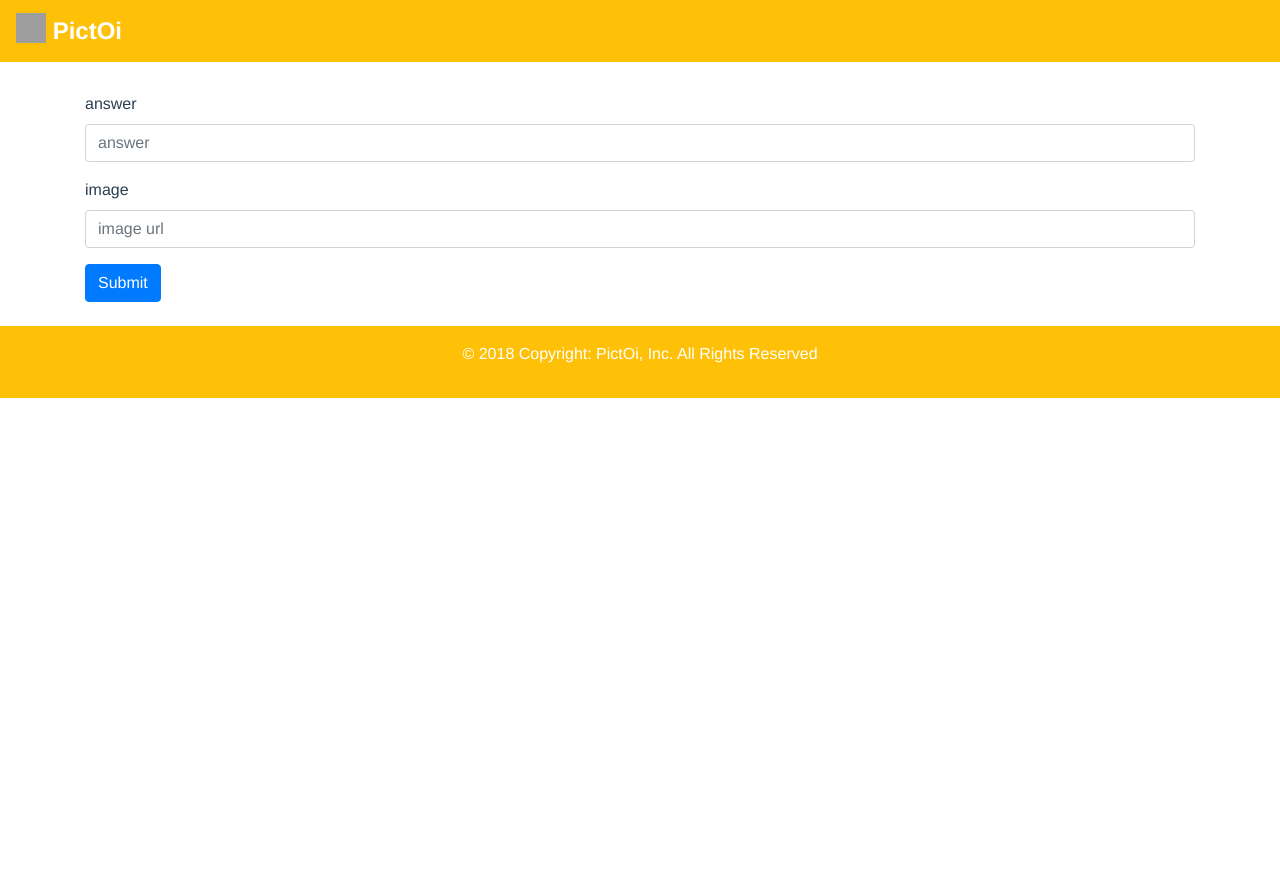
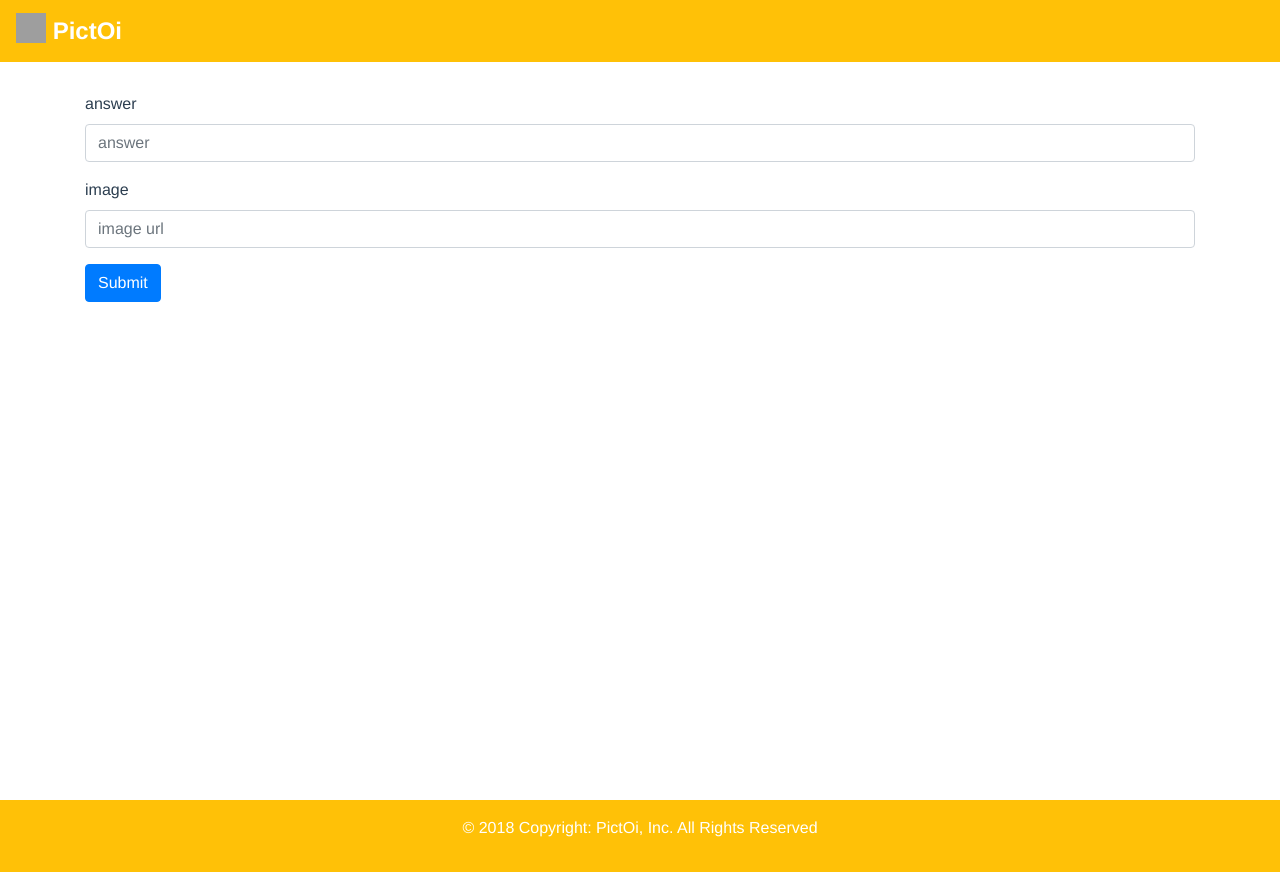
Before and after one commit to DrawOi/DrawOi, a Vue app: page /add in a window 1280 px wide. Before the commit the page ends 800 px from the top, so only its background shows below. Built offline with nearby package versions, Linux system fonts and the light colour scheme; no server answers; the database is empty; grey boxes are pictures that could not be loaded.

Commit message:
add style for app.vue

```diff
--- a/public/index.html
+++ b/public/index.html
@@ -13,7 +13,6 @@
       <strong>We're sorry but pictoi doesn't work properly without JavaScript enabled. Please enable it to continue.</strong>
     </noscript>
     <div id="app">
-
     </div>
     <!-- built files will be auto injected -->
     <script src="https://cdnjs.cloudflare.com/ajax/libs/sweetalert/2.1.0/sweetalert.min.js"></script>
--- a/src/App.vue
+++ b/src/App.vue
@@ -1,7 +1,7 @@
 <template>
   <div id="app">
     <Navbar></Navbar>
-    <router-view/>
+    <router-view class="bodyHeight"/>
     <Footer></Footer>
   </div>
 </template>
@@ -37,4 +37,9 @@ export default {
 #nav a.router-link-exact-active {
   color: #42b983;
 }
+
+.bodyHeight {
+  max-height: 1000vh;
+  min-height: 100vh;
+}
 </style>
--- a/src/router.js
+++ b/src/router.js
@@ -1,7 +1,7 @@
 import Vue from 'vue'
 import Router from 'vue-router'
 import Home from './views/Home.vue'
-import Add from './views/Add.vue'
+// import Add from './views/Add.vue'
 
 Vue.use(Router)
 
--- a/src/store.js
+++ b/src/store.js
@@ -6,16 +6,15 @@ Vue.use(Vuex)
 
 export default new Vuex.Store({
   state: {
-    pictures: []
-
+    pictures: [],
   },
   mutations: {
     GET_PICTURE ( state, pictureArr ) {
-      this.pictures = pictureArr
+      state.pictures = pictureArr
     }
   },
   actions: {
-    addPicture ({ commit, dispatch}, pictureObj) {
+    addPicture ({ commit, dispatch }, pictureObj) {
       database.ref('picture/').push().set({
         answer: pictureObj.answer,
         image: pictureObj.image
@@ -28,7 +27,11 @@ export default new Vuex.Store({
       });
     },
     getPicture ({ commit, dispatch }) {
-
+      const getData = database.ref('picture/')
+      getData.on('value', function(snapshot) {
+        let pictureObj = snapshot.val()
+        commit('GET_PICTURE', pictureObj)
+      })
     }
   }
 })
--- a/src/views/Add.vue
+++ b/src/views/Add.vue
@@ -19,37 +19,33 @@
 </template>
 
 <script>
-import  { mapActions, mapState } from 'vuex'
+import { mapActions, mapState } from "vuex";
 
 export default {
-    data () {
+  data() {
     return {
-            image: '',
-            answer: ''
-        }
+      image: "",
+      answer: ""
+    };
   },
   computed: {
-        ...mapState([
-            'pictures'
-        ])
+    ...mapState(["pictures"])
   },
   methods: {
-        ...mapActions([
-            'addPicture',
-            'getPicture'
-        ]),
-        submitPicture ( image, answer ) {
+    ...mapActions(["addPicture", "getPicture"]),
+    submitPicture(image, answer) {
       let pictureObj = {
         image,
         answer
+      };
+      this.addPicture(pictureObj);
     }
-            this.addPicture(pictureObj)
+  },
+  created() {
+    this.getPicture();
   }
-    }
-
-}
+};
 </script>
 
 <style>
-
 </style>
```
Lines whose indentation alone changed are shown as unchanged.
